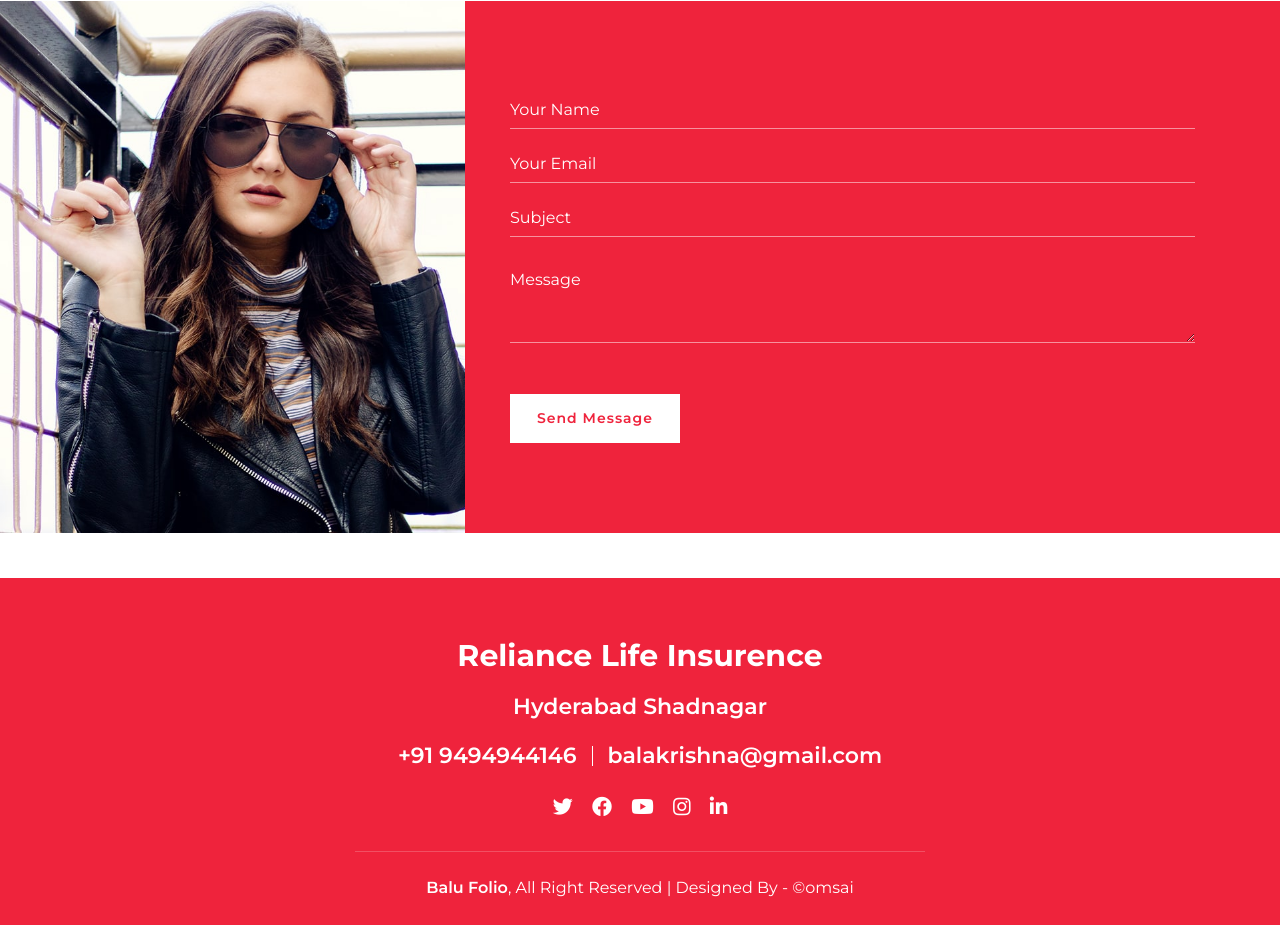
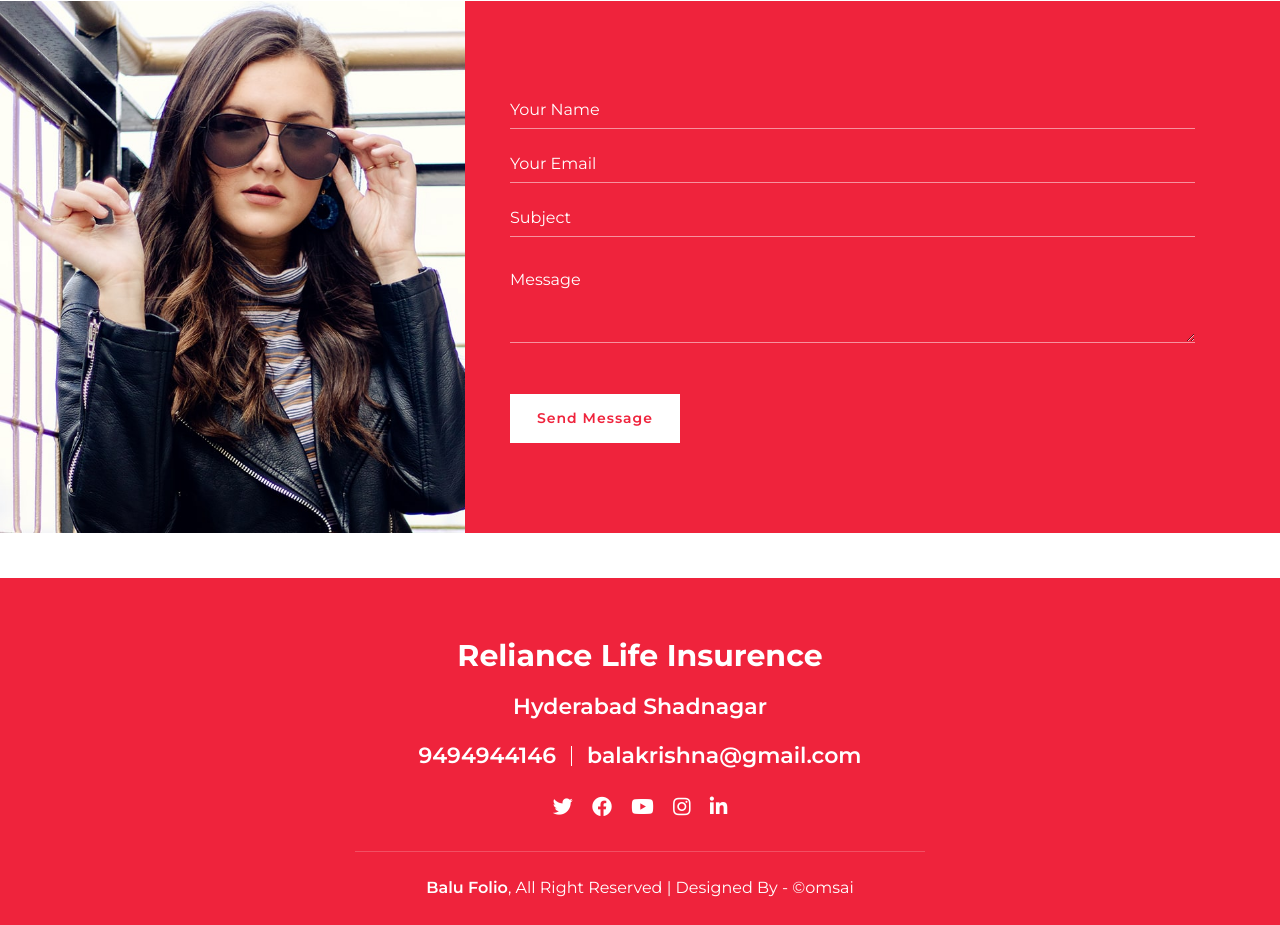
Before and after one commit to GuttulaOmsai/balu, a plain HTML site: page index.html in a window 1280 px wide. Shown: the part 7899-8824 px from the top of the page. Drawn offline with nearby package versions, Linux system fonts and the light colour scheme.

Commit message:
Update index.html

```diff
--- a/index.html
+++ b/index.html
@@ -649,7 +649,7 @@
                         <h2>Reliance Life Insurence </h2>
                         <h3>Hyderabad Shadnagar</h3>
                         <div class="footer-menu">
-                            <p>+91 9494944146</p>
+                            <p>9494944146</p>
                             <p>balakrishna@gmail.com</p>
                         </div>
                         <div class="footer-social">
```
